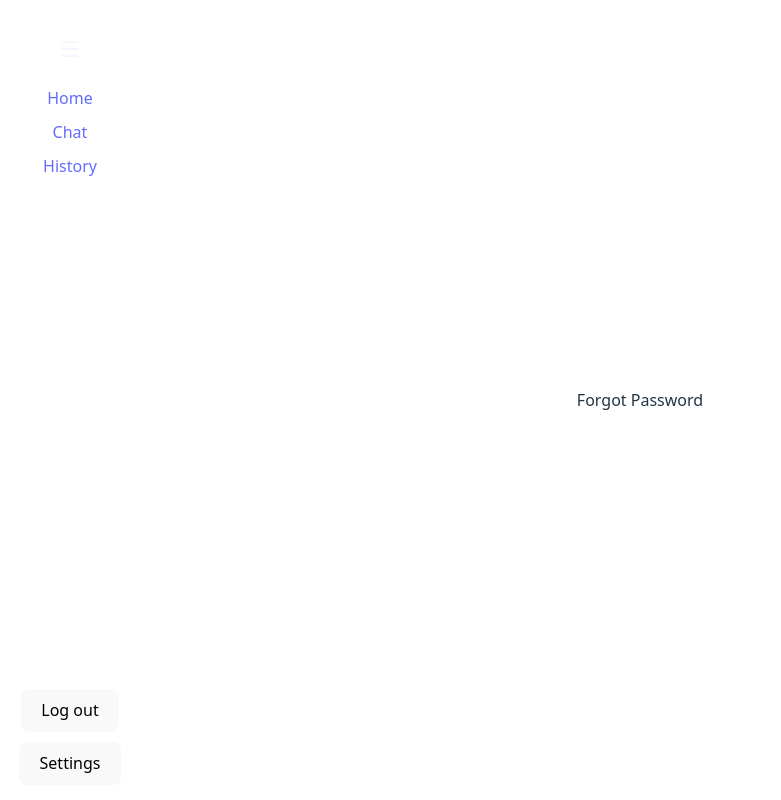
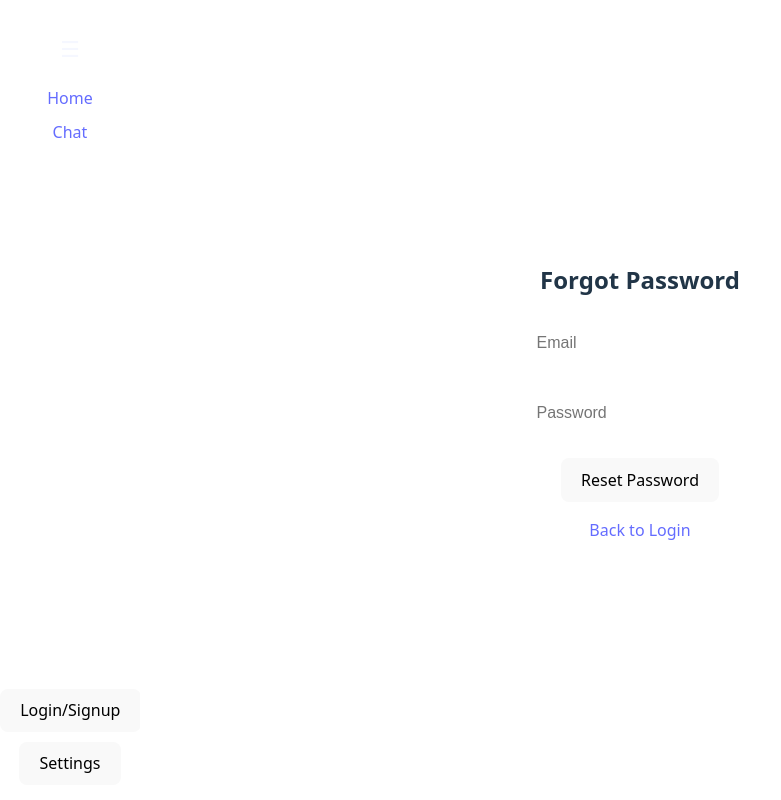
Before and after one commit to oli4406/amelia-earhart-chatbot, a React (Vite) app: page /forgotpassword in a window 1280 px wide. Shown: the whole page, without its empty margins (0-781 px from the left). Built offline with nearby package versions, Linux system fonts and the light colour scheme.

Commit message:
added front end of password reset page, installed tailwind packages to be used for some CSS

```diff
--- a/package.json
+++ b/package.json
@@ -30,6 +30,7 @@
     "eslint-plugin-react-hooks": "^5.2.0",
     "eslint-plugin-react-refresh": "^0.4.22",
     "globals": "^16.4.0",
+    "tailwindcss": "^4.1.17",
     "vite": "^7.2.2"
   },
   "description": "This is a Chatbot with the persona of Amelia Earhart, with the primary function of giving requested flight information to the user.",
--- a/src/ForgotPassword.jsx
+++ b/src/ForgotPassword.jsx
@@ -2,8 +2,55 @@ import {useState} from 'react'
 import {Link} from 'react-router-dom'
 
 export default function ForgotPassword(){
-    //to add
+
+    const [email, setEmail] = useState('')
+    const [password, setPassword] = useState('')
+    const[error, setError] = useState('')
+
+    //handle password reset functionality
+    const handlePasswordReset = (s) => {
+        s.preventDefault()
+        if(!email || !password){
+            setError("Please enter both email and password to continue")
+            return
+        }
+        if(email.indexOf('@') === -1){
+            setError("Please enter a valid email address")
+            return
+        }
+        //reset password logic here
+    }
+
     return(
-        <div>Forgot Password</div>
+        <div className="forgotpassword-container">
+            <h2>Forgot Password</h2>
+            <form onSubmit={handlePasswordReset} className="forgotpassword-form">
+                <div className="input-group">
+                    <input
+                        type="text"
+                        placeholder="Email"
+                        value={email}
+                        onChange={(e) => {setEmail(e.target.value); if(error) setError('')}}
+                    />
+                </div>
+                <div className="input-group">
+                    <input
+                        type="password"
+                        placeholder="Password"
+                        value={password}
+                        onChange={(e) => {setPassword(e.target.value); if(error) setError('')}}
+                    />
+                </div>
+                {error && <p className="error">{error}</p>}
+                <button
+                    onClick={handlePasswordReset}
+                    className="forgotpassword-button"
+                    type="submit">Reset Password
+                </button>
+            </form>
+            <p className="login-link">
+                <Link to="/login">Back to Login</Link>
+            </p>
+        </div>
     )
 }
--- a/src/Login.jsx
+++ b/src/Login.jsx
@@ -15,6 +15,7 @@ export default function Login(){
             setError("Please enter both email and password to continue")
             return
         }
+        //login logic here
     }
 
     return(
--- a/src/NavBar.jsx
+++ b/src/NavBar.jsx
@@ -1,17 +1,21 @@
 import {Link, useNavigate} from 'react-router-dom';
-import {useState} from 'react'
-const loggedIn = true; // Placeholder for actual authentication logic
+import {useState, useEffect} from 'react'
+const loggedIn = false; // Placeholder for actual authentication logic
 
 export default function NavBar() {
 
   const [collapsed, setCollapsed] = useState(false)
   const toggleNav = () => {setCollapsed((prev) => !prev);};
   const [showSettings, setShowSettings] = useState(false);
-  const [fontSize, setFontSize] = useState('100%');
+  const [fontSize, setFontSize] = useState('200%');
   const [theme, setTheme] = useState('dark');
   const [showKeyboardTips, setShowKeyboardTips] = useState(false);
   const [messageDensity, setMessageDensity] = useState('default');
   const navigate = useNavigate();
+
+
+
+
 
   //handle login/logout button click
   //to be expanded once user tokens are implemented
--- a/src/index.css
+++ b/src/index.css
@@ -74,7 +74,6 @@ textarea {
   box-sizing: border-box;
   color: inherit;
 }
-
 
 @media (prefers-color-scheme: light) {
   :root {
```
Also changed, not shown: 1 other file (tests, documents, lock files or other folders).
